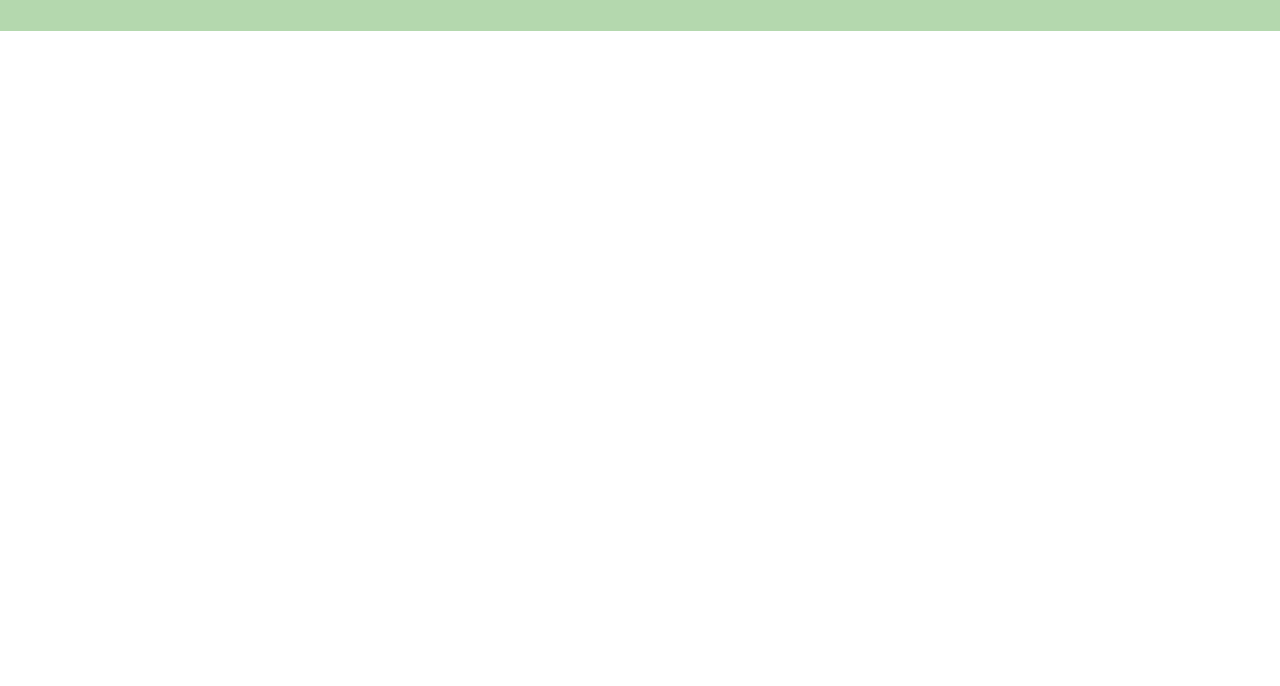
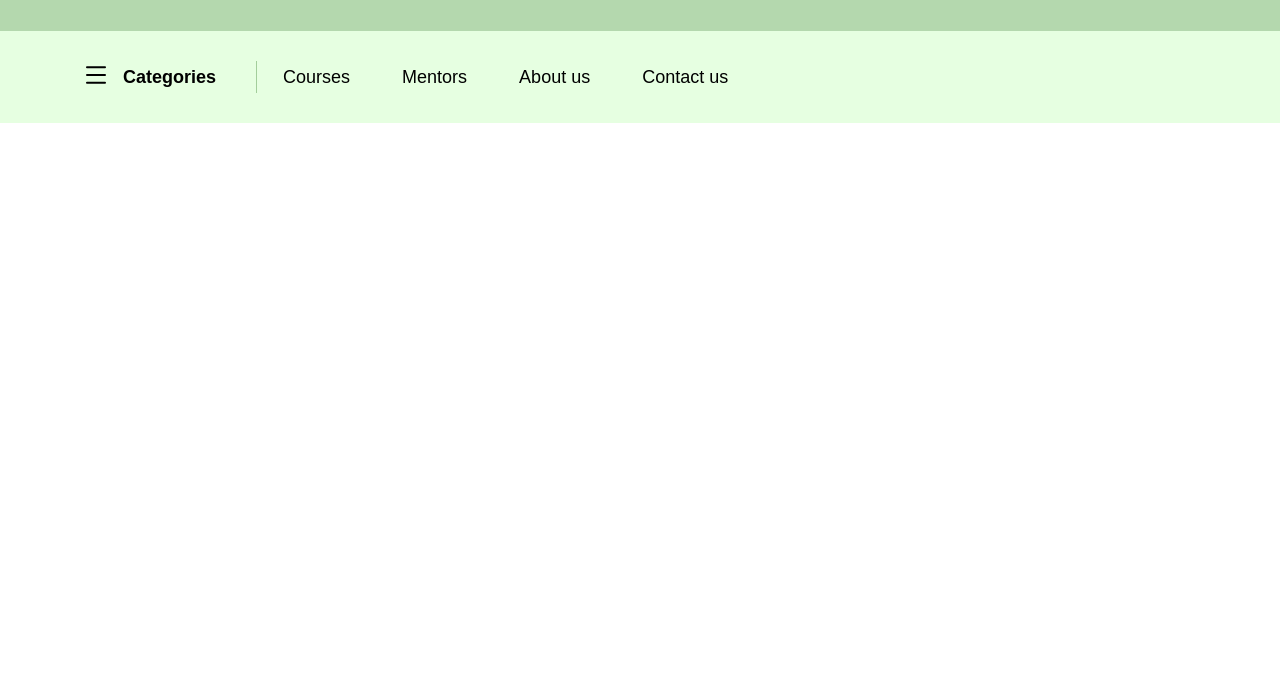
Before and after one commit to huhhell/educationLanding, a website: page index.html in a window 1280 px wide. Shown: the part 114-800 px from the top of the page. Drawn offline with Linux system fonts and the light colour scheme.

Commit message:
nav block

```diff
--- a/index.html
+++ b/index.html
@@ -27,6 +27,18 @@
             <img src="img/header/arrow-down.svg" alt="arrow" class="header__menu-img">
         </button>
     </header>
+    <nav class="nav">
+        <div class="nav__categories">
+            <img src="img/nav/menu.svg" class="nav__categories-img" alt="menu">
+            <div class="nav__categories-text">Categories</div>
+        </div>
+        <ul class="nav__list">
+            <li class="nav__list-item"><a href="#">Courses</a></li>
+            <li class="nav__list-item"><a href="#">Mentors</a></li>
+            <li class="nav__list-item"><a href="#">About us</a></li>
+            <li class="nav__list-item"><a href="#">Contact us</a></li>
+        </ul>
+    </nav>
 </div>
 </body>
 </html>
--- a/styles/main.scss
+++ b/styles/main.scss
@@ -112,3 +112,60 @@ html {
     }
   }
 }
+
+.nav {
+  padding: 30px 100px;
+  display: flex;
+  align-items: center;
+  background: #E6FFE1;
+
+  @media (max-width: 1300px) {
+    padding: 30px 80px;
+  }
+
+  @media (max-width: 1024px) {
+    padding: 18px 60px;
+  }
+
+  @media (max-width: 768px) {
+    display: none;
+  }
+
+  &__categories {
+    display: flex;
+    align-items: center;
+    gap: 11px;
+    padding-right: 40px;
+    border-right: 1px solid #A3CE9B;
+
+    &-img {
+      width: 32px;
+      height: 32px;
+    }
+
+    &-text {
+      font-size: 18px;
+      font-weight: 600;
+      line-height: normal;
+    }
+  }
+
+  &__list {
+    display: flex;
+    align-items: center;
+    & a {
+      color: #000000;
+    }
+  }
+
+  &__list-item {
+    padding: 0 26px;
+    font-size: 18px;
+    font-weight: 500;
+    line-height: normal;
+
+    @media (max-width: 1024px) {
+      padding: 0 20px;
+    }
+  }
+}
```
Also changed, not shown: img/header/arrow-down.svg (added), img/nav/menu.svg (added), styles/main.css, 1 other file.
